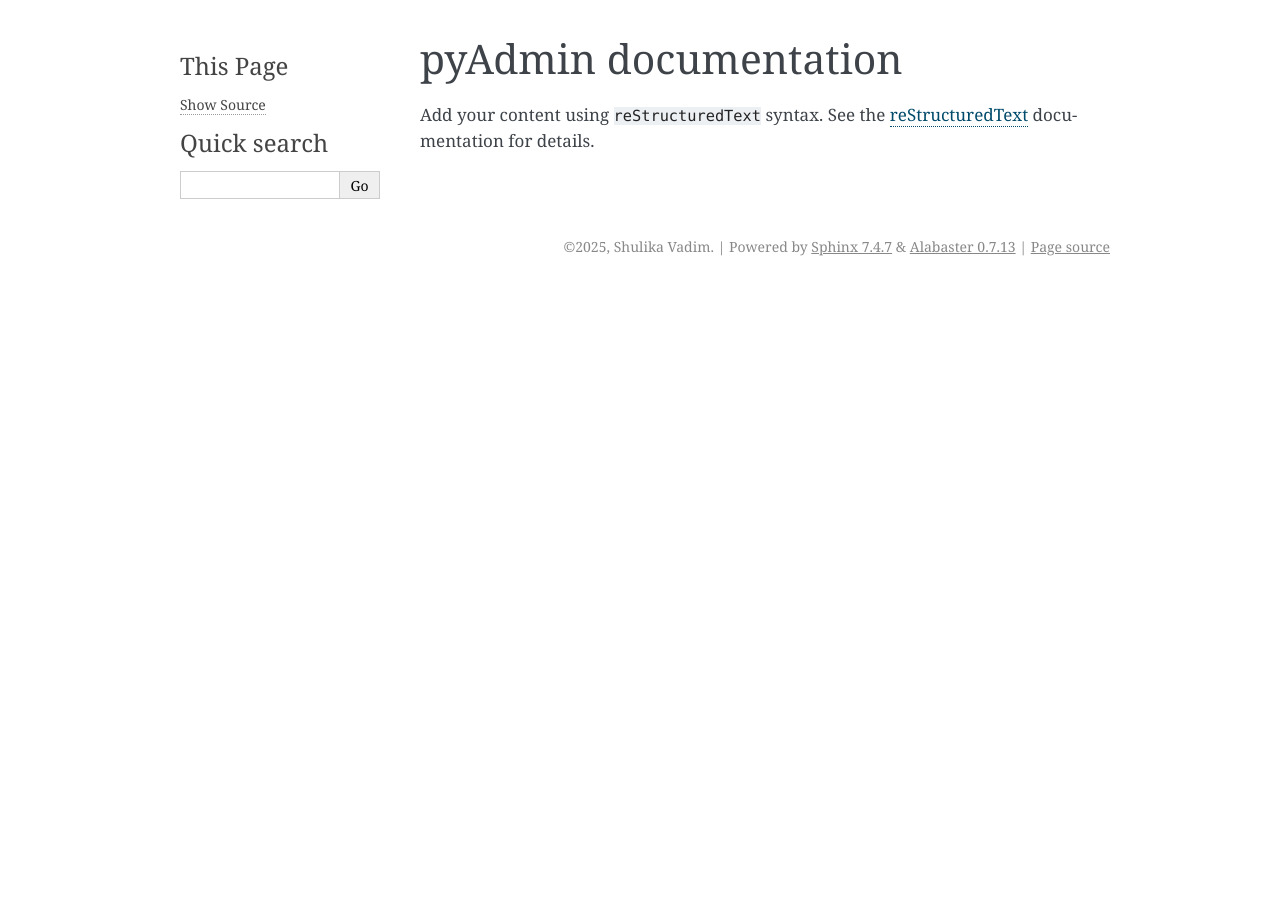
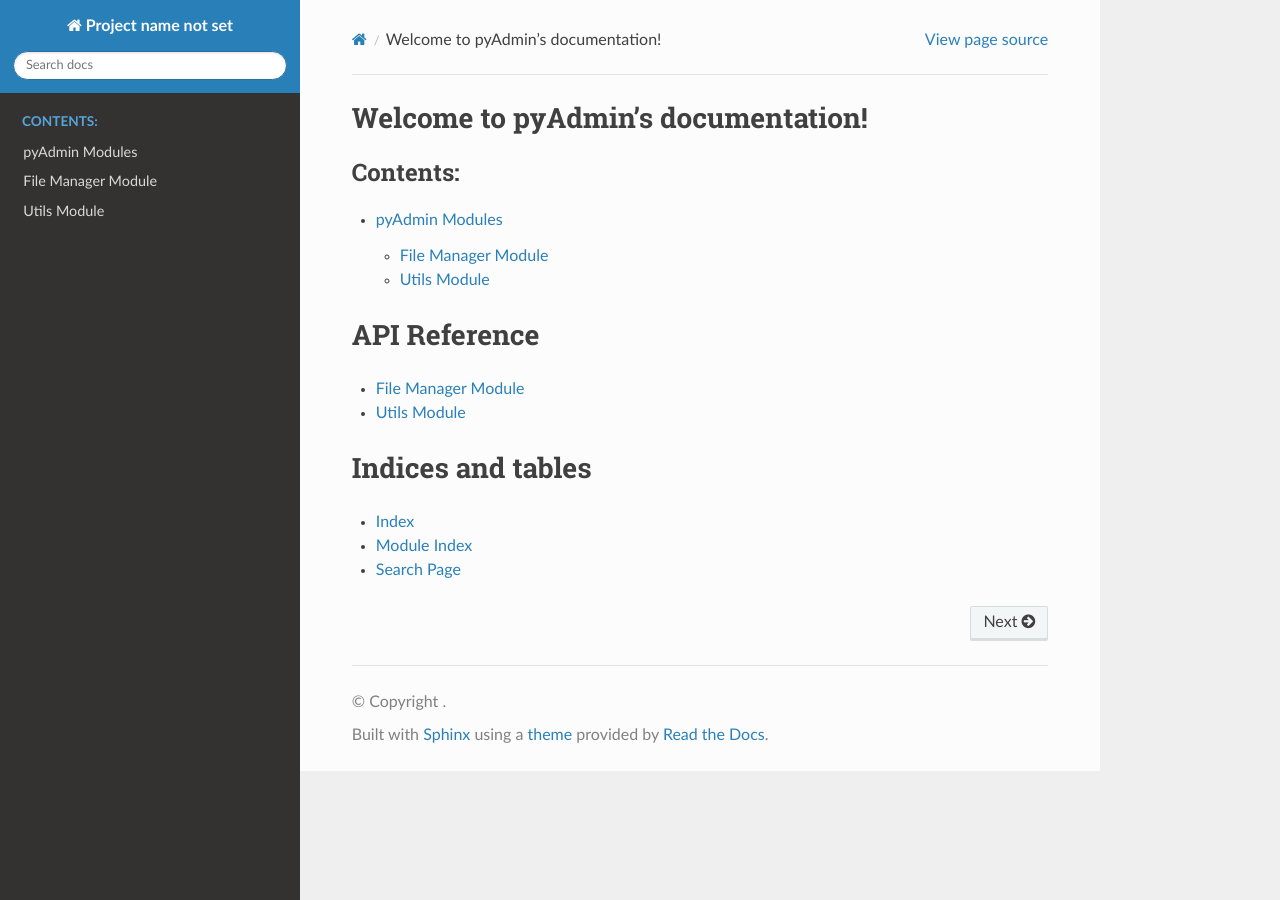
Before and after one commit to vadimshulika/pyAdmin, a Sphinx documentation site: the page built from docs/source/index.rst, in a window 1280 px wide. Built offline with Sphinx 7.4.7 and the Read the Docs theme 3.1.0, drawn with Linux system fonts in a browser that asks for light colours.

Commit message:
Fill documentation and edit code for PEP257

```diff
--- a/docs/source/conf.py
+++ b/docs/source/conf.py
@@ -1,28 +1,12 @@
-# Configuration file for the Sphinx documentation builder.
-#
-# For the full list of built-in configuration values, see the documentation:
-# https://www.sphinx-doc.org/en/master/usage/configuration.html
+import os
+import sys
 
-# -- Project information -----------------------------------------------------
-# https://www.sphinx-doc.org/en/master/usage/configuration.html#project-information
+extensions = [
+    'sphinx.ext.autodoc',
+    'sphinx.ext.napoleon',
+    'sphinx.ext.viewcode',
+]
 
-project = 'pyAdmin'
-copyright = '2025, Shulika Vadim'
-author = 'Shulika Vadim'
-release = '21.05.2025'
+sys.path.insert(0, os.path.abspath('../../'))
 
-# -- General configuration ---------------------------------------------------
-# https://www.sphinx-doc.org/en/master/usage/configuration.html#general-configuration
-
-extensions = []
-
-templates_path = ['_templates']
-exclude_patterns = []
-
-
-
-# -- Options for HTML output -------------------------------------------------
-# https://www.sphinx-doc.org/en/master/usage/configuration.html#options-for-html-output
-
-html_theme = 'alabaster'
-html_static_path = ['_static']
+html_theme = 'sphinx_rtd_theme'
--- a/docs/source/index.rst
+++ b/docs/source/index.rst
@@ -1,16 +1,22 @@
-.. pyAdmin documentation master file, created by
-   sphinx-quickstart on Wed May 21 15:44:37 2025.
-   You can adapt this file completely to your liking, but it should at least
-   contain the root `toctree` directive.
-
-pyAdmin documentation
-=====================
-
-Add your content using ``reStructuredText`` syntax. See the
-`reStructuredText <https://www.sphinx-doc.org/en/master/usage/restructuredtext/index.html>`_
-documentation for details.
-
+Welcome to pyAdmin's documentation!
+===================================
 
 .. toctree::
    :maxdepth: 2
    :caption: Contents:
+
+   modules
+
+API Reference
+=============
+.. toctree::
+   :maxdepth: 2
+
+   pyAdmin.file_manager
+   pyAdmin.utils
+
+Indices and tables
+==================
+* :ref:`genindex`
+* :ref:`modindex`
+* :ref:`search`
--- /dev/null
+++ b/docs/source/modules.rst
@@ -0,0 +1,9 @@
+pyAdmin Modules
+===============
+
+.. toctree::
+   :maxdepth: 2
+   :caption: Modules:
+
+   pyAdmin.file_manager
+   pyAdmin.utils
--- a/docs/modules.rst
+++ b/docs/source/pyAdmin.file_manager.rst
@@ -1,5 +1,5 @@
-pyAdmin
-=======
+File Manager Module
+===================
 
 .. automodule:: pyAdmin.file_manager
    :members:
--- /dev/null
+++ b/docs/source/pyAdmin.utils.rst
@@ -0,0 +1,7 @@
+Utils Module
+============
+
+.. automodule:: pyAdmin.utils
+   :members:
+   :undoc-members:
+   :show-inheritance:
--- a/pyAdmin/__init__.py
+++ b/pyAdmin/__init__.py
@@ -1,4 +1,4 @@
-from .file_manager import FileManager
+"""pyAdmin: A Python package for file management and system monitoring."""
 
-__version__ = "0.1.0"
-__all__ = ['FileManager']
+version = "0.1.0"
+all = ['FileManager']
```
Also changed, not shown: docs/conf.py (deleted, +0 -13 lines), docs/index.rst (deleted, +0 -14 lines), setup.py (+9 -0 lines), 4 other files.
